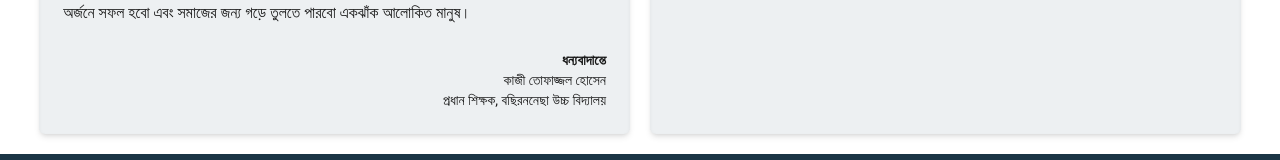
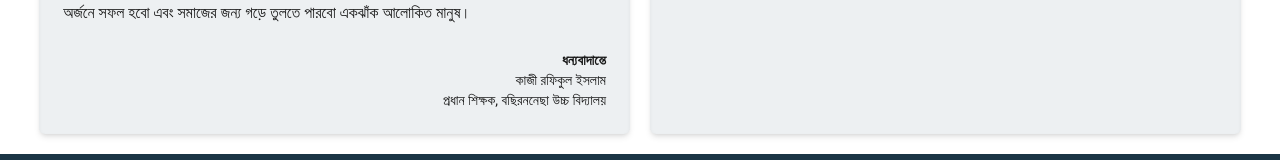
Before and after one commit to MahmudulHasan1211/basirannesa-high-school-website, a Next.js app in the folder front-end/: page / in a window 1280 px wide. Shown: the part 1460-1620 px from the top of the page. Built offline with nearby package versions, Linux system fonts and the light colour scheme.

Commit message:
bugs fixed

```diff
--- a/front-end/app/components/Message.tsx
+++ b/front-end/app/components/Message.tsx
@@ -40,7 +40,7 @@ const Message = () => {
 
           <div className="mt-6 text-right text-sm">
             <p className="font-bold">ধন্যবাদান্তে</p>
-            <p>কাজী তোফাজ্জল হোসেন</p>
+            <p>কাজী রফিকুল ইসলাম</p>
             <p>প্রধান শিক্ষক, বছিরননেছা উচ্চ বিদ্যালয়</p>
           </div>
         </div>
```
